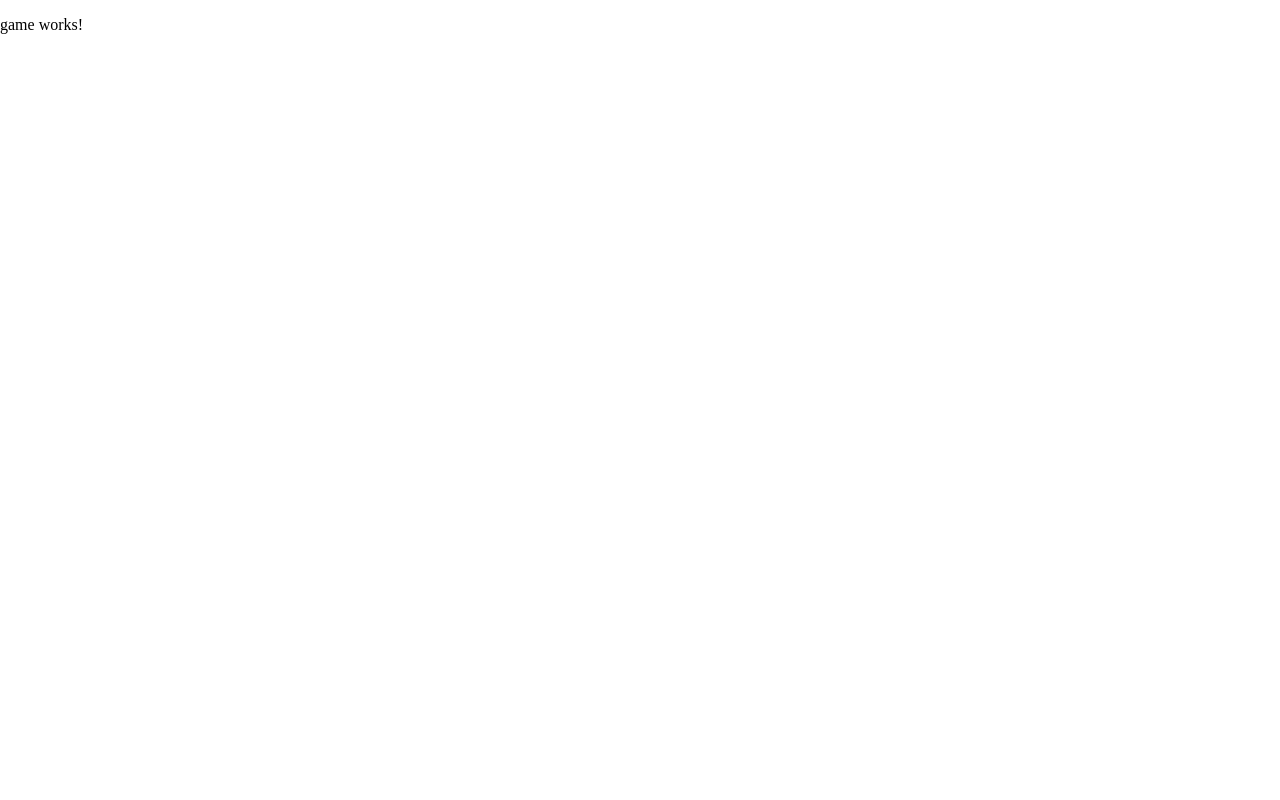
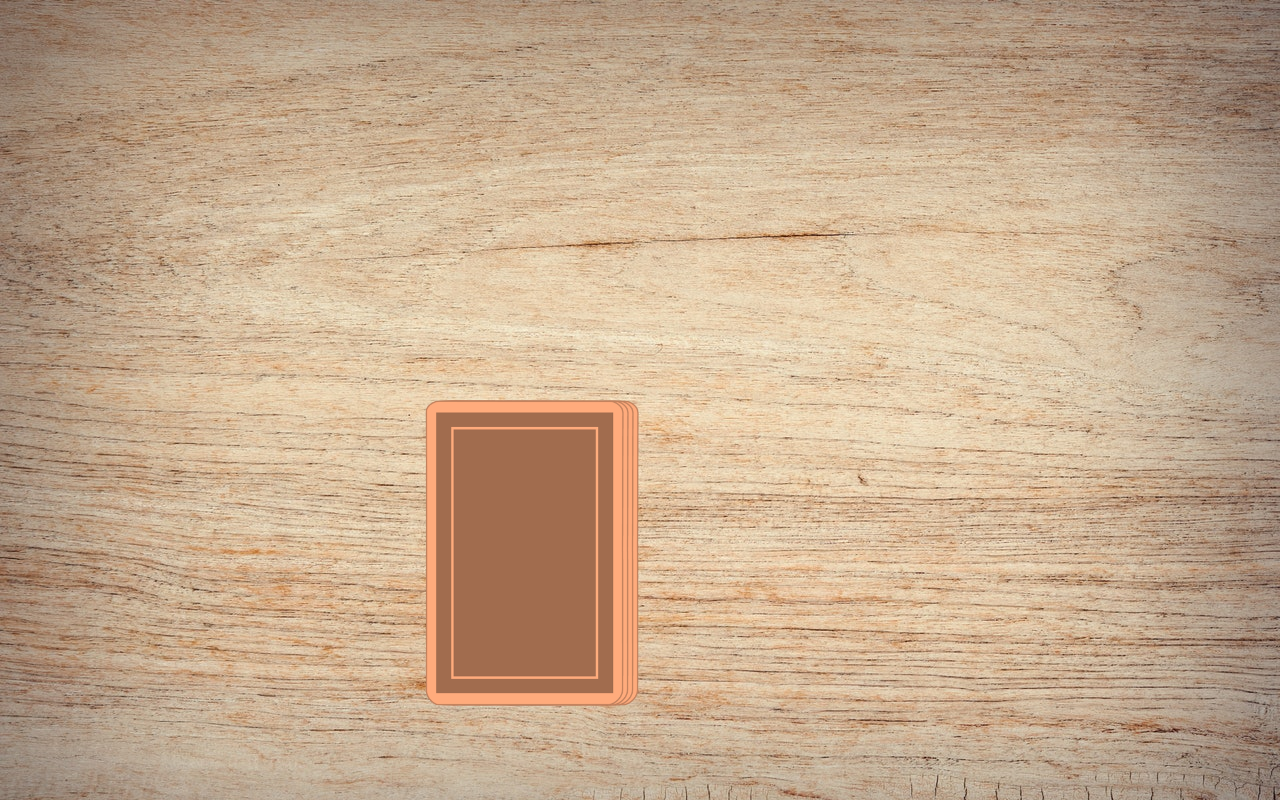
Before and after one commit to axmmxa/ringoffire, an Angular app: page /game in a window 1280 px wide. Built offline with nearby package versions, Linux system fonts and the light colour scheme.

Commit message:
show card-stack

```diff
--- a/src/app/game/game.component.html
+++ b/src/app/game/game.component.html
@@ -1 +1,8 @@
-<p>game works!</p>
+<div class="field">
+
+    <div class="card-stack">
+        <img  *ngFor="let c of [1,2,3,4]; let i =index;" [ngStyle]="{'right.px' : i*5}"
+        src="/assets/img/cards/card_cover.png">
+
+    </div>
+</div>
--- a/src/app/game/game.component.scss
+++ b/src/app/game/game.component.scss
@@ -0,0 +1,19 @@
+.field {
+    width: 100vw;
+    height: 100vh;
+    max-width: 100%;
+   background-image: url('/assets/img/board.jpg');
+   display: flex;
+   justify-content: center;
+   align-items: center;
+
+}
+
+.card-stack{
+    position: relative;
+
+    img{
+        position: absolute;
+        width: 200px;
+    }
+}
```
